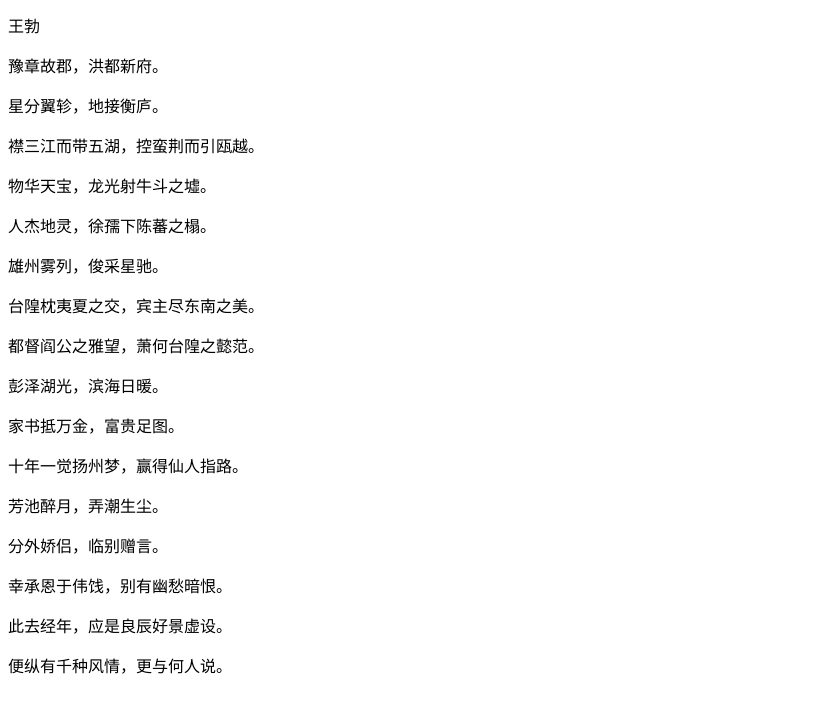
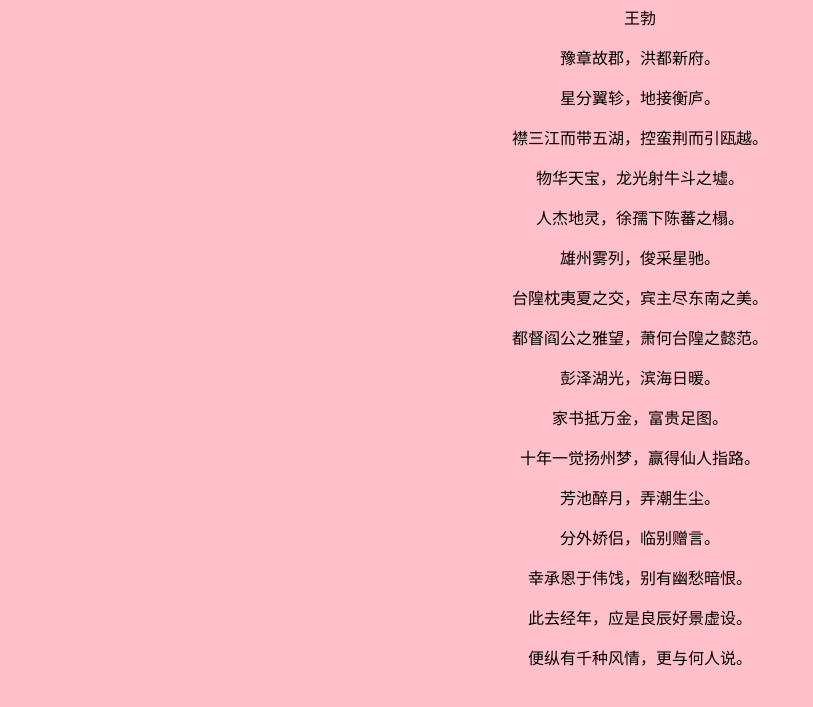
Before and after one commit to Daohuai0913/BlogPages, a plain HTML site: page index.html in a window 1280 px wide. Shown: the part 93-800 px from the top of the page, without its empty margins (0-813 px from the left). Drawn offline with Linux system fonts and the light colour scheme.

Commit message:
Update index.html

```diff
--- a/index.html
+++ b/index.html
@@ -4,6 +4,7 @@
     <meta http-equiv="X-UA-Compatible" content="IE=edge">
     <meta name="viewport" content="width=device-width, initial-scale=1.0">
     <title>Document</title>
+    <link rel="stylesheet" href="styless.css">
 </head>
 <body>
     <h1>Index of pages</h1>
```
